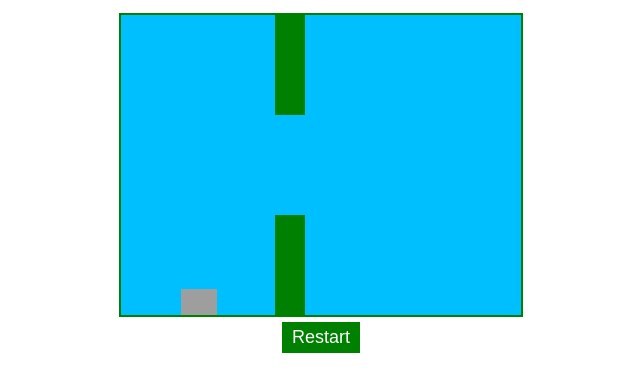
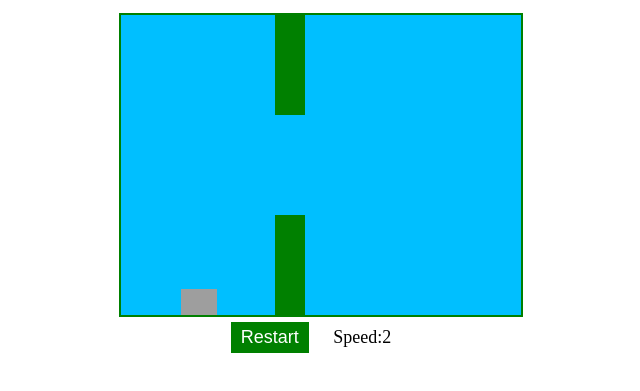
Before and after one commit to educational-technology-collective/flappy-bird-session2, a plain HTML site: page index.html in a window 1280 px wide. Both pictures are taken after a click on the button "Restart". Shown: the part 119-510 px from the top of the page, without its empty margins (319-959 px from the left). Drawn offline with Linux system fonts and the light colour scheme; grey boxes are pictures that could not be loaded.

Commit message:
## Step 7. Changing Speed Basically, it’s working! Great job. But we can add more stuff to make the game more fully-featured. The two big things we can add are: a Score counter, and a changing speed.
Let's first change the speed as the bird passes more poles.
In `updatePoles()`, we checked whether the poles went outside of the game area. Thus, we can update the speed here as new poles generated. We do this by adding `speed += 0.25`.

We’re manipulating the speed variable, but where does it actually affect the scene? Look in `updatePoles()`, where it says `pole.style.right = ${polesCurrentPos + speed}px`; Because this function runs every frame, the speed variable determines how far the poles move every frame. As speed increases, the faster the poles move across the screen.

Let’s test it out!

You should see “2” for speed. However, once 4 poles pass by you, you should see the speed increase to 3, and you should feel the game getting faster. That is because the game speed increases by 0.25 every time they pass!

```diff
--- a/index.html
+++ b/index.html
@@ -21,6 +21,7 @@
       </div>
       <div id="game-info">
         <button id="restart-btn">Restart</button>
+        <p>Speed:<span id="speed">2</span></p>
       </div>
     </div>
     <script src="index.js"></script>
--- a/index.js
+++ b/index.js
@@ -3,7 +3,10 @@ const poles = document.querySelectorAll(".pole");
 const gameArea = document.querySelector("#game-area");
 const containerWidth = gameArea.clientWidth;
 const containerHeight = gameArea.clientHeight;
-const speed = 2;
+
+const speedSpan = document.querySelector('#speed');
+let speed;
+
 let animationReq;
 let birdTop;
 
@@ -32,6 +35,10 @@ function updatePoles() {
 
     // Move poles back to the right-hand side of game area.
     polesCurrentPos = 0; // This is based on the "right" property.
+
+    // Update speed
+    speed += 0.25;
+    speedSpan.textContent = parseInt(speed);
   }
 
   poles.forEach((pole) => {
@@ -68,6 +75,8 @@ function reset() {
   flapping = false;
   playing = true;
   bird.style.top = "20%";
+  speed = 2;
+  speedSpan.textContent = "2";
 
   poles.forEach((pole) => {
     pole.style.right = 0;
```
